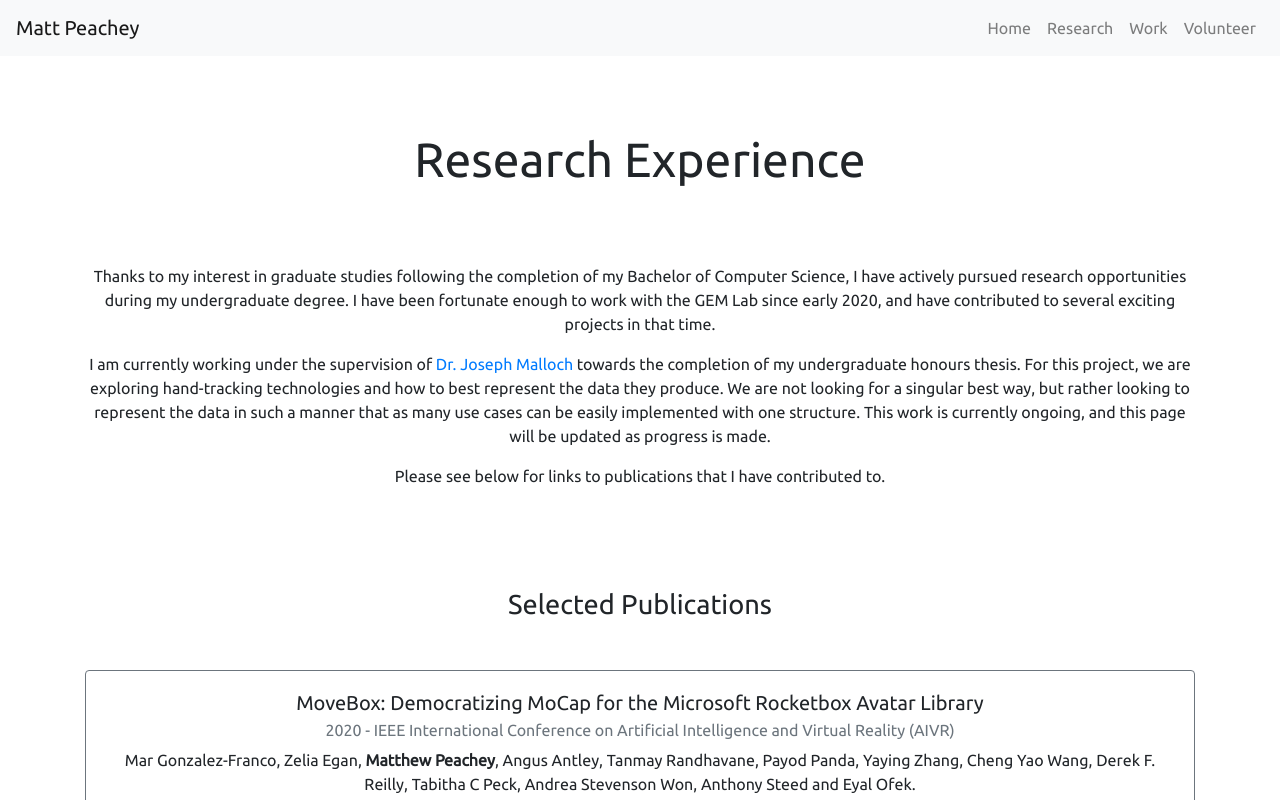
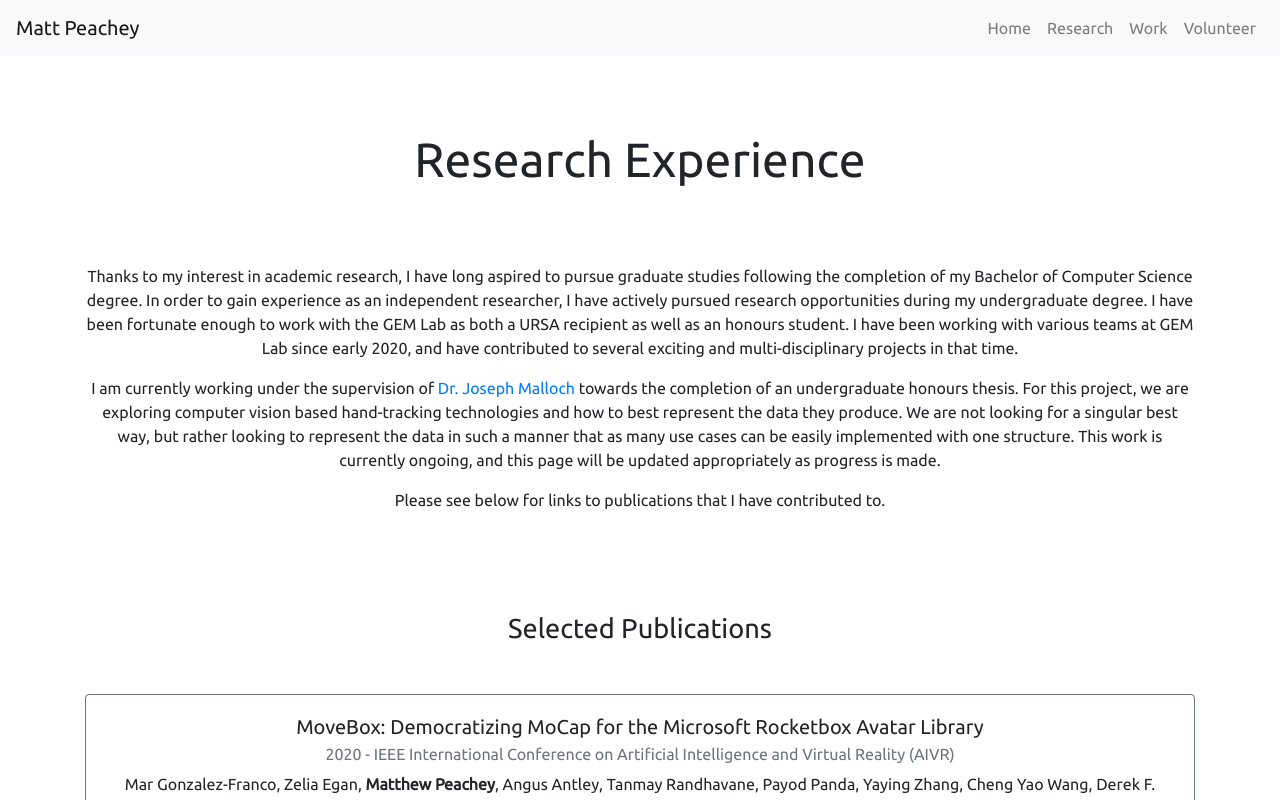
Before and after one commit to peacheym/PeacheyWeb, a React (Create React App) app: page /research in a window 1280 px wide. Shown: the top 800 px of the page. Built offline with nearby package versions, Linux system fonts and the light colour scheme.

Commit message:
Update research page.

```diff
--- a/src/experience/Experience.js
+++ b/src/experience/Experience.js
@@ -11,7 +11,7 @@ class Experience extends Component {
     return (
       <Container>
         <h1 className="exph1">Work Experience</h1>
-        <Row className="expRow" style={{ marginTop: "150px" }}>
+        <Row className="expRow" style={{ marginBottom: "50px" }}>
           <Col md={4}>
             <Image
               style={{ width: "60%", margin: "auto auto" }}
--- a/src/experience/Research.js
+++ b/src/experience/Research.js
@@ -8,11 +8,15 @@ class Research extends Component {
       <Container>
         <h1 className="exph1">Research Experience</h1>
         <p>
-          Thanks to my interest in graduate studies following the completion of
-          my Bachelor of Computer Science, I have actively pursued research
-          opportunities during my undergraduate degree. I have been fortunate
-          enough to work with the GEM Lab since early 2020, and have contributed
-          to several exciting projects in that time.
+          Thanks to my interest in academic research, I have long aspired to
+          pursue graduate studies following the completion of my Bachelor of
+          Computer Science degree. In order to gain experience as an independent
+          researcher, I have actively pursued research opportunities during my
+          undergraduate degree. I have been fortunate enough to work with the
+          GEM Lab as both a URSA recipient as well as an honours student. I have
+          been working with various teams at GEM Lab since early 2020, and have
+          contributed to several exciting and multi-disciplinary projects in
+          that time.
         </p>
         <p>
           I am currently working under the supervision of{" "}
@@ -22,13 +26,13 @@ class Research extends Component {
           >
             Dr. Joseph Malloch
           </a>{" "}
-          towards the completion of my undergraduate honours thesis. For this
-          project, we are exploring hand-tracking technologies and how to best
-          represent the data they produce. We are not looking for a singular
-          best way, but rather looking to represent the data in such a manner
-          that as many use cases can be easily implemented with one structure.
-          This work is currently ongoing, and this page will be updated as
-          progress is made.
+          towards the completion of an undergraduate honours thesis. For this
+          project, we are exploring computer vision based hand-tracking
+          technologies and how to best represent the data they produce. We are
+          not looking for a singular best way, but rather looking to represent
+          the data in such a manner that as many use cases can be easily
+          implemented with one structure. This work is currently ongoing, and
+          this page will be updated appropriately as progress is made.
         </p>
         <p>
           Please see below for links to publications that I have contributed to.
--- a/src/experience/Volunteer.js
+++ b/src/experience/Volunteer.js
@@ -8,7 +8,7 @@ class Volunteer extends Component {
   render() {
     return (
       <Container>
-        <h1 className="exph1" style={{ marginTop: "150px" }}>
+        <h1 className="exph1" style={{ marginBottom: "50px" }}>
           Volunteer Experience
         </h1>
 
```
